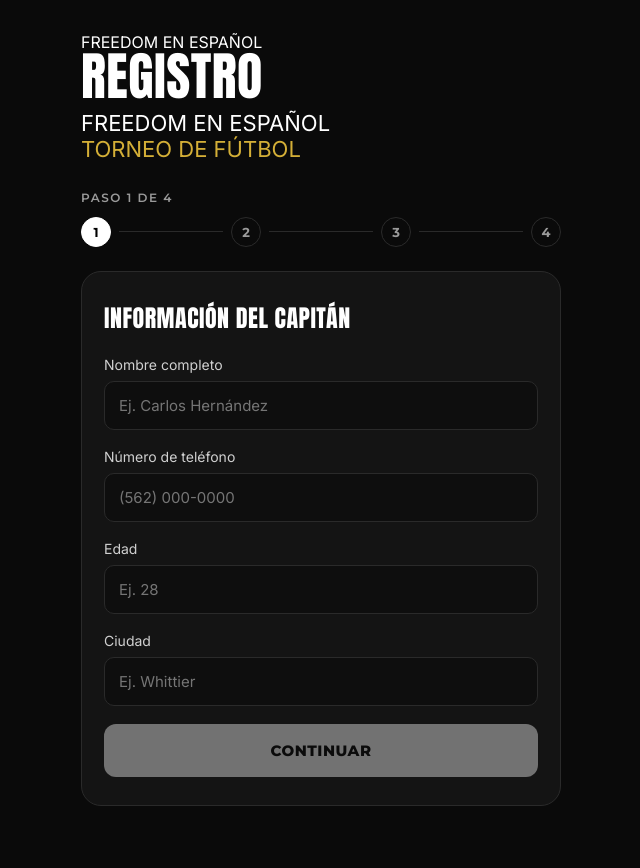
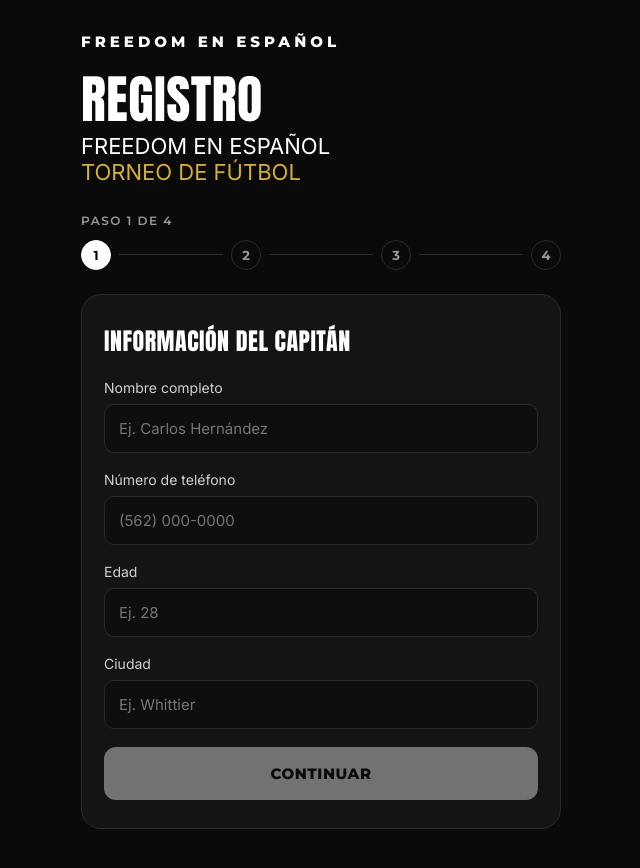
Before and after one commit to mendozaalan2211/freedom-Torneo-de-futbol, a React (Vite) app: page / in a window 1280 px wide. Shown: the top 868 px of the page, without its empty margins (319-959 px from the left). Built offline with nearby package versions, Linux system fonts and the light colour scheme.

Commit message:
Add brand-text class to styles.css

```diff
--- a/src/styles.css
+++ b/src/styles.css
@@ -81,6 +81,16 @@ input, select {
   font-size: 10px;
   line-height: 1.15;
   text-transform: uppercase;
+  margin-bottom: 24px;
+}
+
+.brand-text {
+  font-family: 'Montserrat', sans-serif;
+  font-weight: 800;
+  font-size: 15px;
+  letter-spacing: 4px;
+  text-transform: uppercase;
+  color: var(--white);
   margin-bottom: 24px;
 }
 
```
